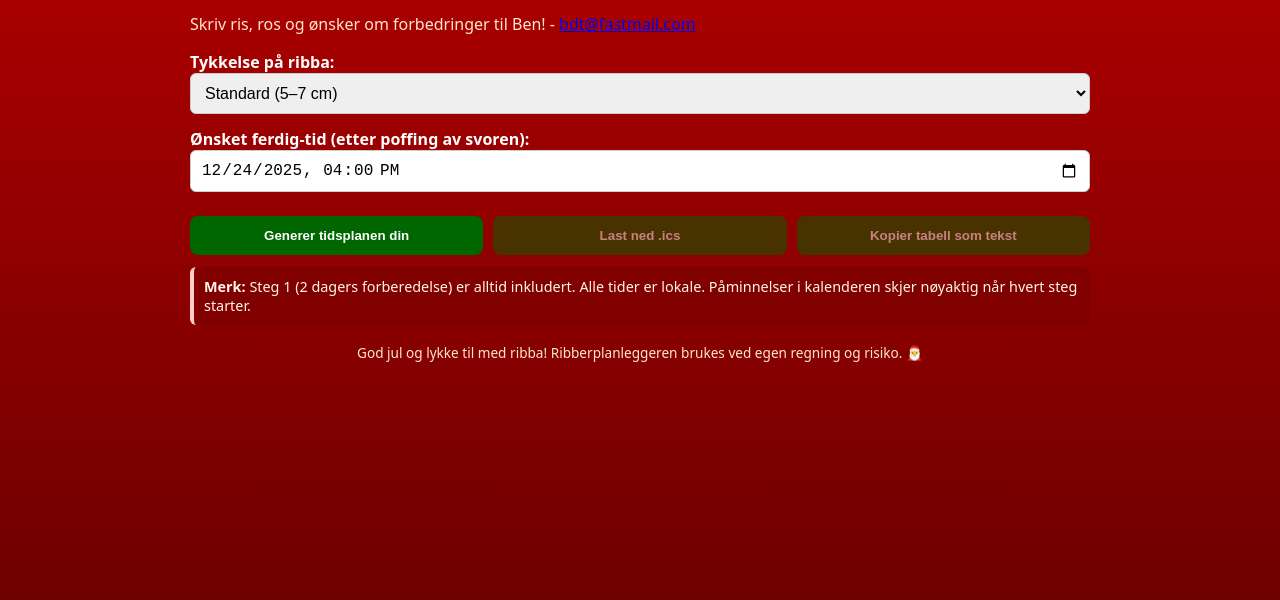
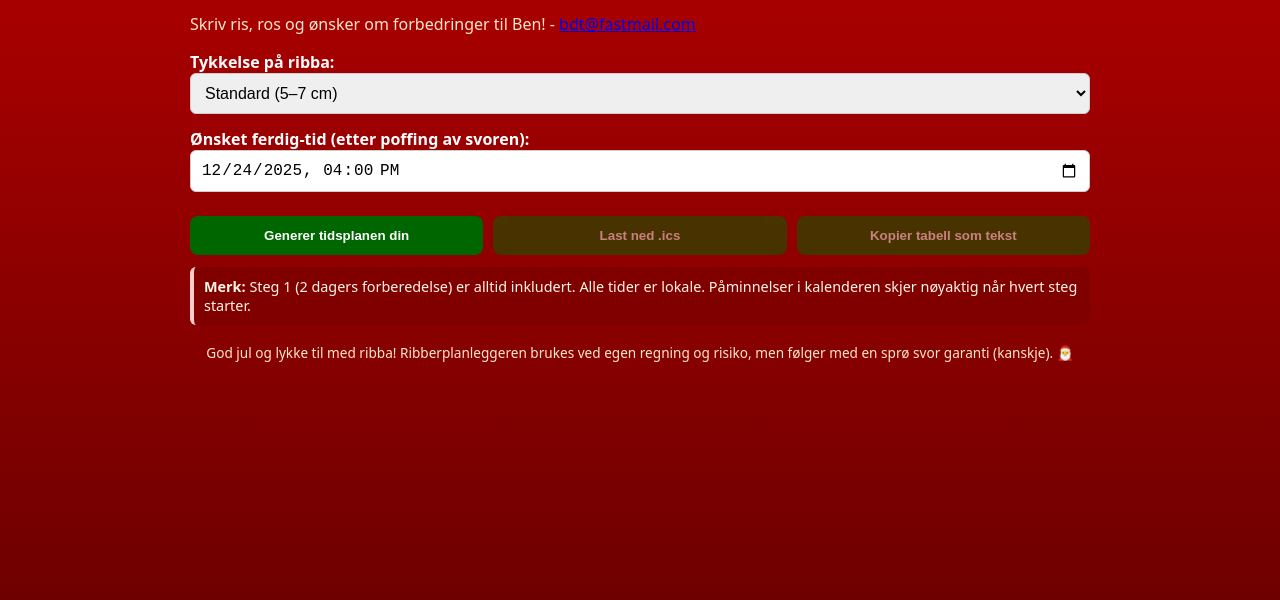
Before and after one commit to toscher/ribbeplanleggeren, a plain HTML site: page index.html in a window 1280 px wide. Shown: the part 112-712 px from the top of the page. Drawn offline with Linux system fonts and the light colour scheme.

Commit message:
Update index.html

```diff
--- a/index.html
+++ b/index.html
@@ -170,7 +170,7 @@ th {
     Steg 1 (2 dagers forberedelse) er alltid inkludert. Alle tider er lokale. Påminnelser i kalenderen skjer nøyaktig når hvert steg starter.
   </div>
 
-  <div class="footer">God jul og lykke til med ribba! Ribberplanleggeren brukes ved egen regning og risiko. 🎅</div>
+  <div class="footer">God jul og lykke til med ribba! Ribberplanleggeren brukes ved egen regning og risiko, men følger med en sprø svor garanti (kanskje). 🎅</div>
 
   <script>
     const DURATIONS = {
```
